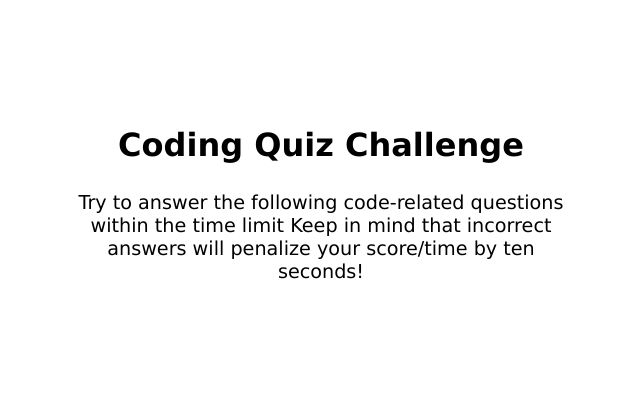
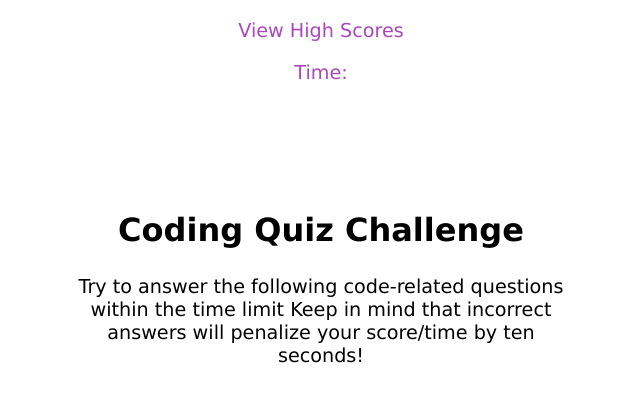
Before and after one commit to JackieChheng/FunQuiz, a plain HTML site: page index.html in a window 1280 px wide. Shown: the whole page, without its empty margins (319-959 px from the left). Drawn offline with Linux system fonts and the light colour scheme.

Commit message:
added more header class

```diff
--- a/assets/css/style.css
+++ b/assets/css/style.css
@@ -1,8 +1,6 @@
 *{
     font-family: Verdana;
 }
-
-
 
 
 h1 {
@@ -17,3 +15,9 @@ p{
     padding-left: 30%;
     padding-right: 30%;
 }
+
+.header{
+    color: #AB47BC;
+
+
+}
--- a/assets/js/script.js
+++ b/assets/js/script.js
@@ -0,0 +1 @@
+var time = document.getElementById('time')
--- a/index.html
+++ b/index.html
@@ -7,6 +7,10 @@
     <title>Fun Quiz!</title>
 </head>
 <body>
+    <header class="header">
+        <p>View High Scores</p>
+        <p id="time">Time: </p>
+    </header>
     <section>
         <h1>Coding Quiz Challenge</h1>
         <p>Try to answer the following code-related questions within the time limit
```
